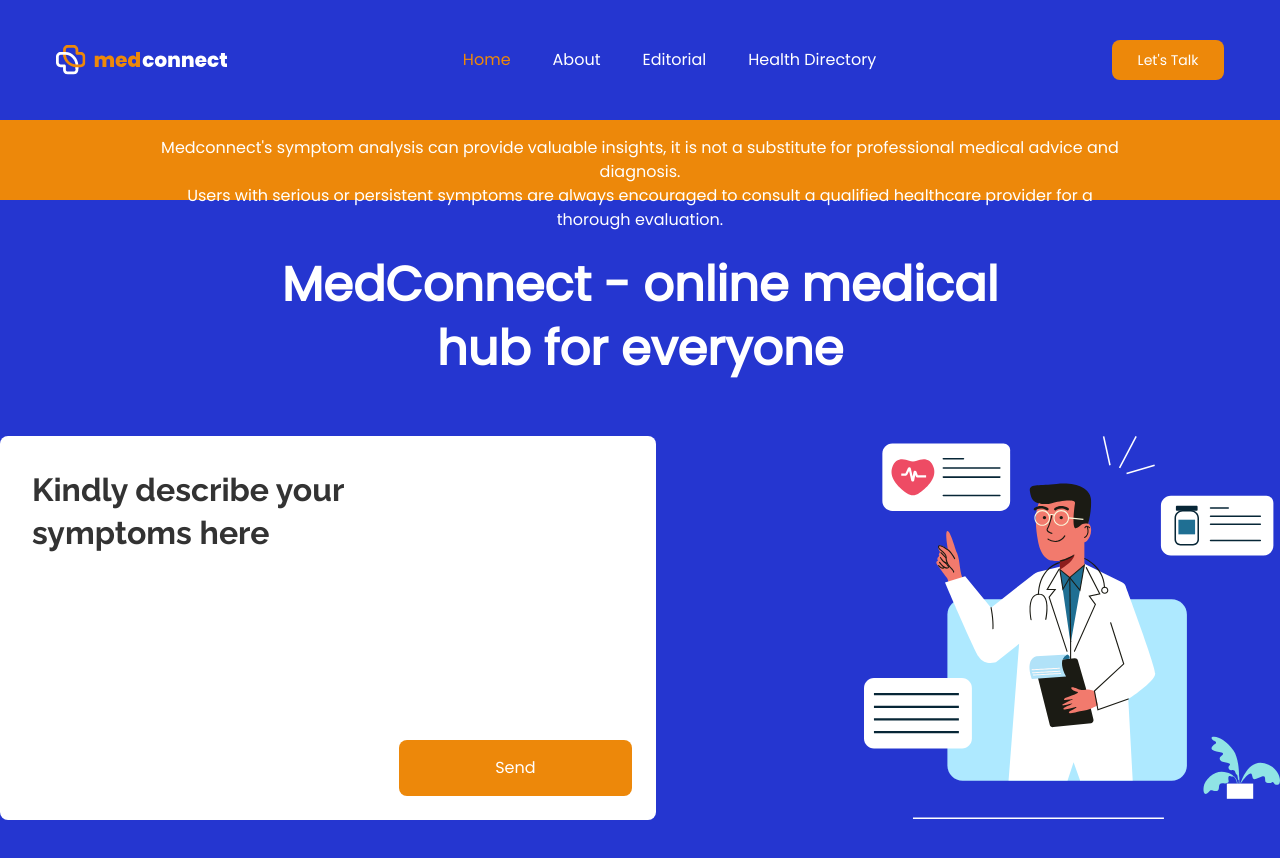
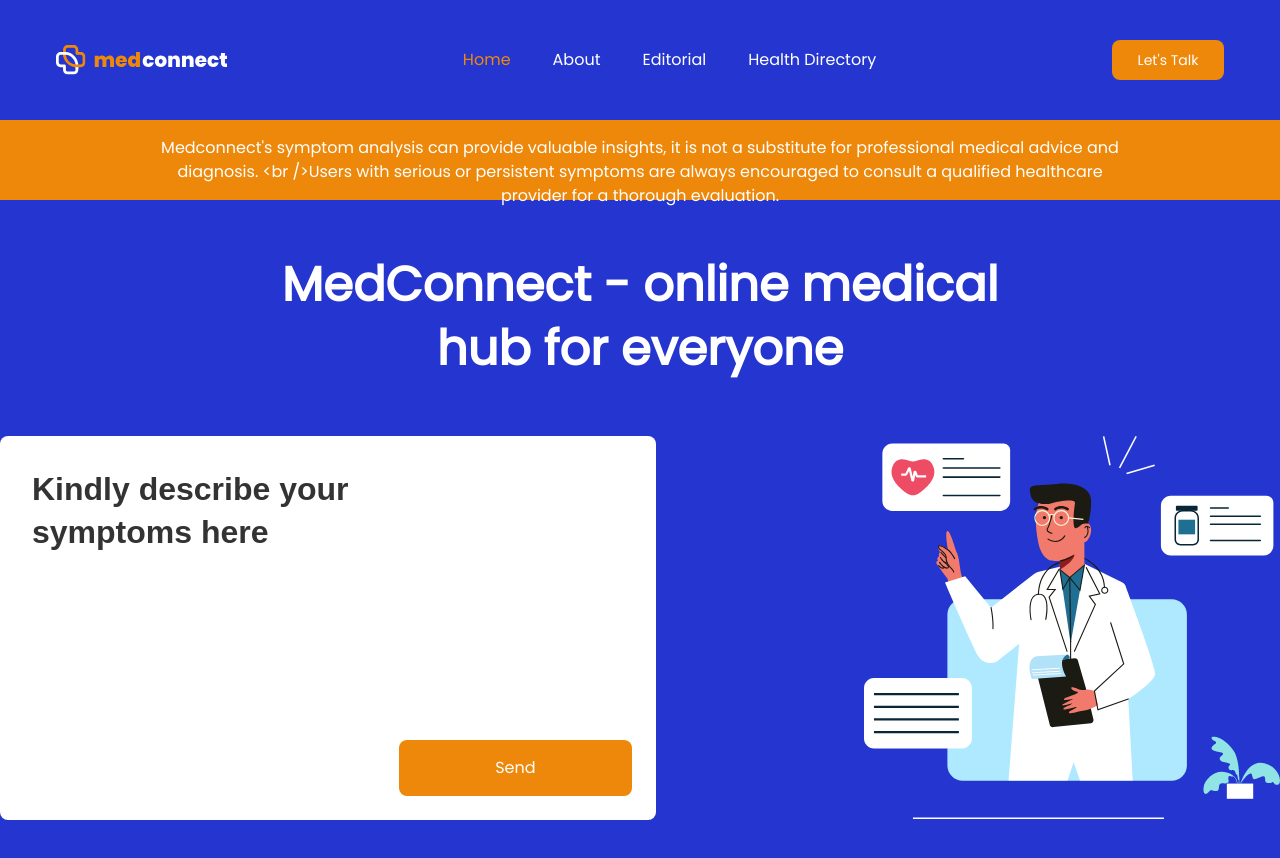
Before and after one commit to renz-inspirex/mediconnect, a Next.js app: page / in a window 1280 px wide. Shown: the top 858 px of the page. Built offline with nearby package versions, Linux system fonts and the light colour scheme.

Commit message:
I deleted some unnecessary lines of codes

```diff
--- a/src/components/BannerComponent.tsx
+++ b/src/components/BannerComponent.tsx
@@ -1,7 +1,7 @@
 
 const BannerComponent = () => {
     return <div className="h-[80px] bg-primary flex">
-        <span className="h-[48px] w-[75%] m-auto text-center text-base break-words text-white">Medconnect's symptom analysis can provide valuable insights, it is not a substitute for professional medical advice and diagnosis. <br />Users with serious or persistent symptoms are always encouraged to consult a qualified healthcare provider for a thorough evaluation.</span>
+        <span className="h-[48px] w-[75%] m-auto text-center text-base break-words text-white">{"Medconnect's symptom analysis can provide valuable insights, it is not a substitute for professional medical advice and diagnosis. <br />Users with serious or persistent symptoms are always encouraged to consult a qualified healthcare provider for a thorough evaluation."}</span>
     </div>
 }
 
--- a/src/components/HeroComponent.tsx
+++ b/src/components/HeroComponent.tsx
@@ -1,12 +1,4 @@
-import { Raleway } from "next/font/google";
-
-const raleway_font = Raleway({subsets: ['latin']})
-
 const HeroComponent = () => {
-
-  const value = '';
-  const isfocused = false;
-
   return (
     <div className="bg-secondary flex w-[100%] h-[815px] flex-col">
       <h1 className="text-white text-5xl w-[815px] h-[123px] text-center mx-auto  mt-[53px] font-bold font-sans proportional-nums lining-nums leading-[64px]">
```
